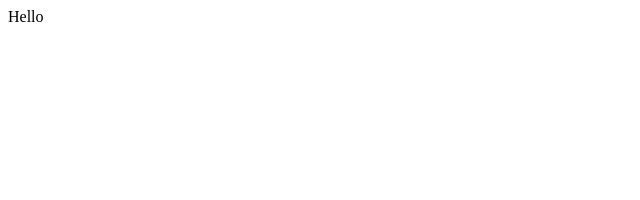
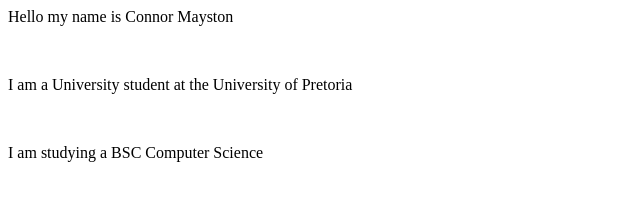
Before and after one commit to ConnorMayston/ConnorMayston.github.io, a plain HTML site: page index.html in a window 1280 px wide. Shown: the whole page, without its empty margins (0-640 px from the left). Drawn offline with Linux system fonts and the light colour scheme.

Commit message:
Update index.html

```diff
--- a/index.html
+++ b/index.html
@@ -1 +1,5 @@
-Hello
+<p>Hello my name is Connor Mayston</p>
+<br>
+<p>I am a University student at the University of Pretoria</p>
+<br>
+<p>I am studying a BSC Computer Science</p>
```
